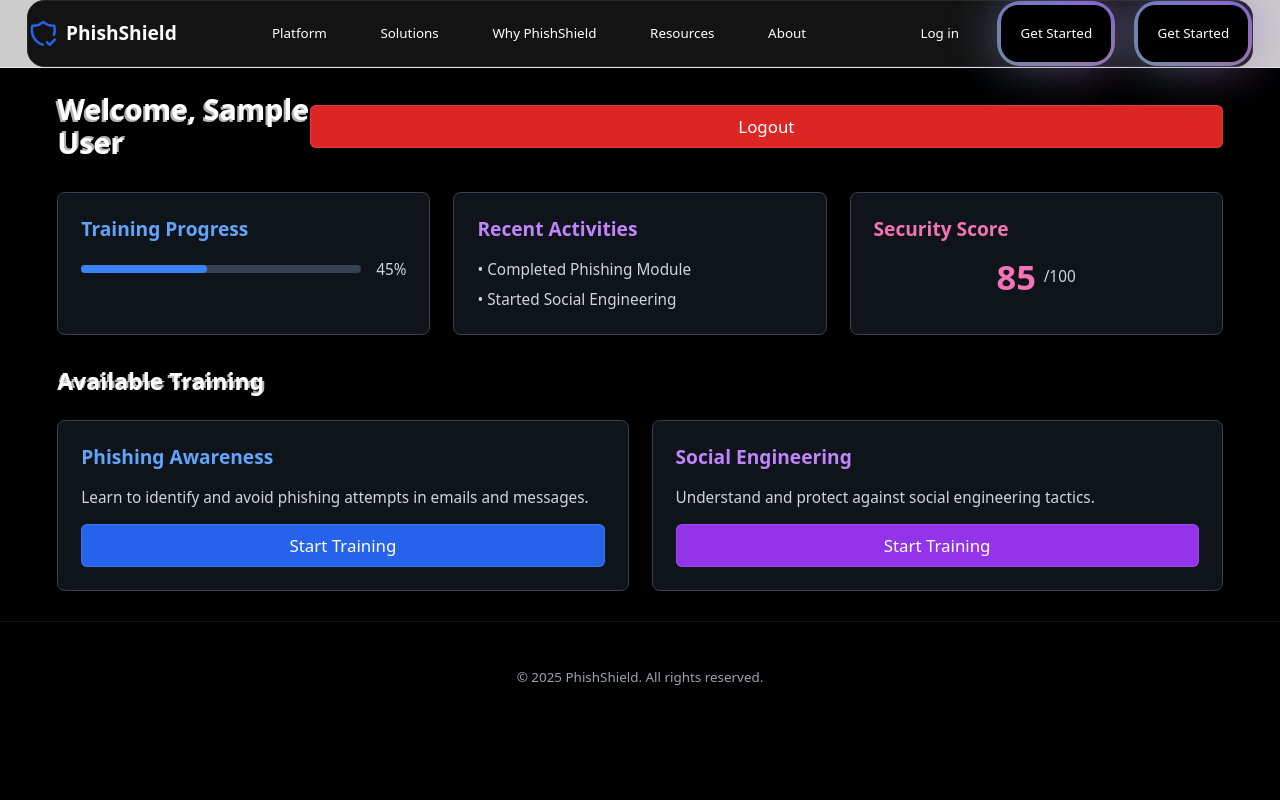
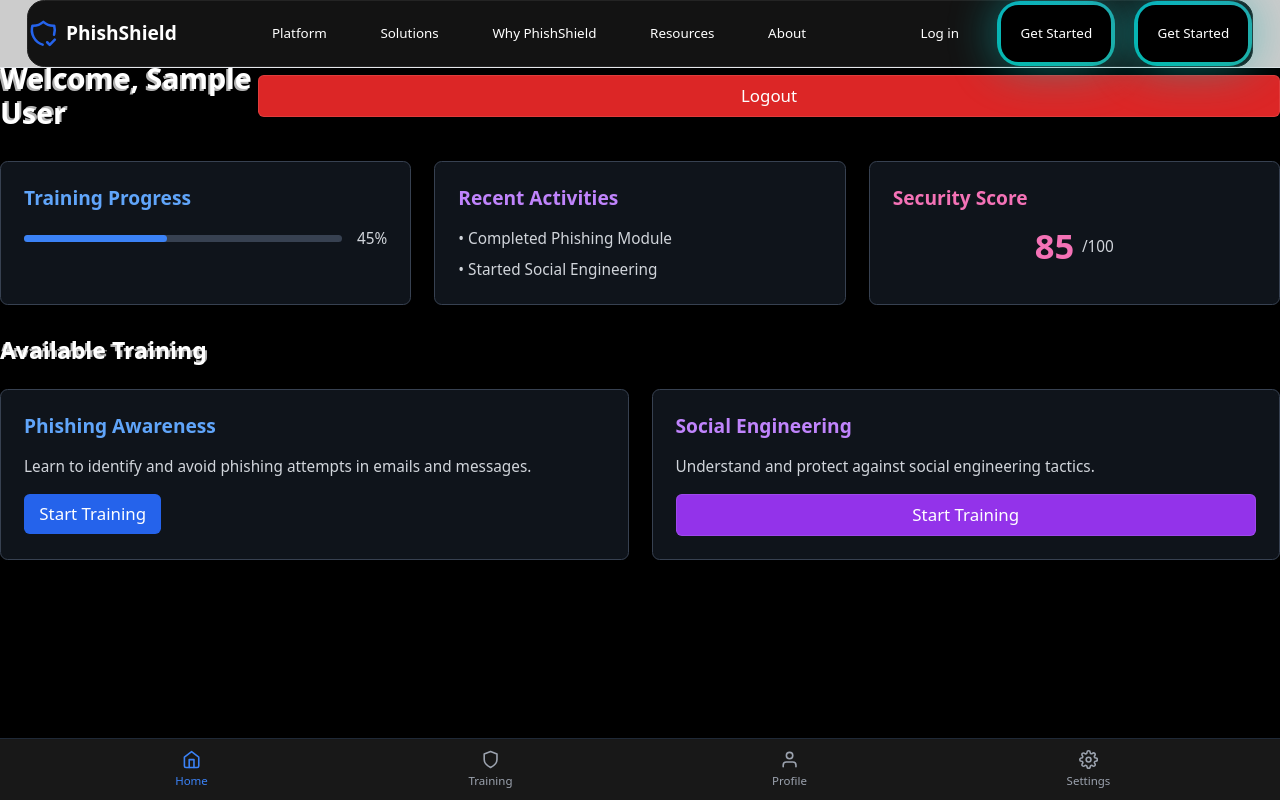
Before and after one commit to AbhinavJosephDharani/PhishShield, a React (Vite) app in the folder frontend/: page /dashboard in a window 1280 px wide. Shown: the top 800 px of the page. Built offline with nearby package versions, Linux system fonts and the light colour scheme; sample sign-in values are in the browser's storage.

Commit message:
feat: add bottom navigation bar and update route structure

```diff
--- a/frontend/src/App.jsx
+++ b/frontend/src/App.jsx
@@ -1,9 +1,9 @@
 import { BrowserRouter as Router, Routes, Route, Navigate } from 'react-router-dom';
 import { useState, useEffect } from 'react';
+import Home from './pages/Home';
 import Login from './pages/Login';
 import Register from './pages/Register';
 import Dashboard from './pages/Dashboard';
-import Home from './pages/Home';
 
 function App() {
   const [isAuthenticated, setIsAuthenticated] = useState(false);
@@ -29,10 +29,7 @@ function App() {
   return (
     <Router>
       <Routes>
-        <Route
-          path="/"
-          element={<Home />}
-        />
+        <Route path="/" element={<Home />} />
         <Route
           path="/login"
           element={
@@ -57,7 +54,37 @@ function App() {
           path="/dashboard"
           element={
             isAuthenticated ? (
-              <Dashboard setIsAuthenticated={setIsAuthenticated} />
+              <Dashboard />
+            ) : (
+              <Navigate to="/login" replace />
+            )
+          }
+        />
+        <Route
+          path="/simulation"
+          element={
+            isAuthenticated ? (
+              <Dashboard />
+            ) : (
+              <Navigate to="/login" replace />
+            )
+          }
+        />
+        <Route
+          path="/profile"
+          element={
+            isAuthenticated ? (
+              <Dashboard />
+            ) : (
+              <Navigate to="/login" replace />
+            )
+          }
+        />
+        <Route
+          path="/settings"
+          element={
+            isAuthenticated ? (
+              <Dashboard />
             ) : (
               <Navigate to="/login" replace />
             )
--- a/frontend/src/pages/Dashboard.jsx
+++ b/frontend/src/pages/Dashboard.jsx
@@ -1,11 +1,13 @@
 import { useState, useEffect } from 'react';
-import { useNavigate } from 'react-router-dom';
+import { useNavigate, Link, useLocation } from 'react-router-dom';
 import Layout from '../components/Layout';
 import GlitchText from '../components/GlitchText';
+import { FiHome, FiShield, FiSettings, FiUser } from 'react-icons/fi';
 
 function Dashboard() {
   const [user, setUser] = useState(null);
   const navigate = useNavigate();
+  const location = useLocation();
 
   useEffect(() => {
     const storedUser = localStorage.getItem('user');
@@ -24,9 +26,11 @@ function Dashboard() {
 
   if (!user) return null;
 
+  const renderContent = () => {
+    switch (location.pathname) {
+      case '/dashboard':
         return (
-    <Layout>
-      <div className="py-8 px-4 sm:px-6 lg:px-8 max-w-7xl mx-auto">
+          <>
             {/* User Welcome */}
             <div className="flex justify-between items-center mb-8">
               <GlitchText className="text-2xl sm:text-3xl font-bold">
@@ -82,9 +86,12 @@ function Dashboard() {
                   <p className="text-gray-300 mb-4">
                     Learn to identify and avoid phishing attempts in emails and messages.
                   </p>
-              <button className="px-4 py-2 bg-blue-600 text-white rounded-md hover:bg-blue-700 transition-colors">
+                  <Link
+                    to="/simulation"
+                    className="inline-block px-4 py-2 bg-blue-600 text-white rounded-md hover:bg-blue-700 transition-colors"
+                  >
                     Start Training
-              </button>
+                  </Link>
                 </div>
 
                 <div className="p-6 rounded-lg bg-gray-800/50 backdrop-blur-sm border border-gray-700 hover:border-purple-500/50 transition-colors">
@@ -100,6 +107,63 @@ function Dashboard() {
                 </div>
               </div>
             </div>
+          </>
+        );
+      case '/simulation':
+        return <PhishingSimulation />;
+      default:
+        return null;
+    }
+  };
+
+  return (
+    <Layout>
+      <div className="min-h-screen pb-20">
+        {renderContent()}
+      </div>
+
+      {/* Bottom Navigation */}
+      <div className="fixed bottom-0 left-0 right-0 bg-[#1a1a1a]/95 backdrop-blur-md border-t border-gray-800">
+        <div className="max-w-7xl mx-auto px-4">
+          <div className="flex justify-around items-center h-16">
+            <Link
+              to="/dashboard"
+              className={`flex flex-col items-center justify-center w-full h-full ${
+                location.pathname === '/dashboard' ? 'text-blue-500' : 'text-gray-400'
+              }`}
+            >
+              <FiHome className="text-xl" />
+              <span className="text-xs mt-1">Home</span>
+            </Link>
+            <Link
+              to="/simulation"
+              className={`flex flex-col items-center justify-center w-full h-full ${
+                location.pathname === '/simulation' ? 'text-blue-500' : 'text-gray-400'
+              }`}
+            >
+              <FiShield className="text-xl" />
+              <span className="text-xs mt-1">Training</span>
+            </Link>
+            <Link
+              to="/profile"
+              className={`flex flex-col items-center justify-center w-full h-full ${
+                location.pathname === '/profile' ? 'text-blue-500' : 'text-gray-400'
+              }`}
+            >
+              <FiUser className="text-xl" />
+              <span className="text-xs mt-1">Profile</span>
+            </Link>
+            <Link
+              to="/settings"
+              className={`flex flex-col items-center justify-center w-full h-full ${
+                location.pathname === '/settings' ? 'text-blue-500' : 'text-gray-400'
+              }`}
+            >
+              <FiSettings className="text-xl" />
+              <span className="text-xs mt-1">Settings</span>
+            </Link>
+          </div>
+        </div>
       </div>
     </Layout>
   );
```
Lines whose indentation alone changed are shown as unchanged.
